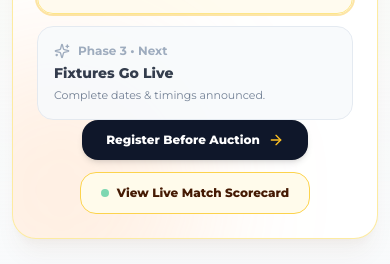
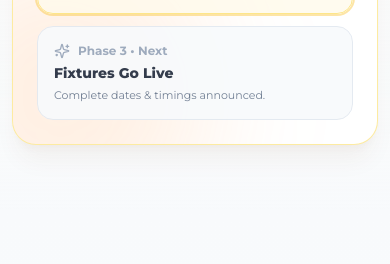
Before and after one commit to MOKSH1471/RPL-, a React (Vite) app in the folder apps/web/: page / in a window 390 px wide. Shown: the part 4820-5084 px from the top of the page. Built offline with nearby package versions, Linux system fonts and the light colour scheme; no server answers.

Commit message:
fix(web): restore Connect with RPL in navbar and remove schedule card buttons

```diff
--- a/apps/web/src/components/layout/Navbar.tsx
+++ b/apps/web/src/components/layout/Navbar.tsx
@@ -129,7 +129,7 @@ export const Navbar: React.FC<NavbarProps> = ({
     { id: 'gallery', label: 'Gallery', href: '#gallery' },
     { id: 'rules', label: 'Rules', href: '#/rules', isRoute: true },
     { id: 'faq', label: 'FAQ', href: '#/faq', isRoute: true },
-    { id: 'how-it-works', label: 'How It Works', href: '#how-it-works' },
+    { id: 'connect', label: 'Connect with RPL', href: '#connect' },
   ];
 
   const handleItemClick = (
--- a/apps/web/src/components/sections/ScheduleSection.tsx
+++ b/apps/web/src/components/sections/ScheduleSection.tsx
@@ -1,12 +1,12 @@
 import React from 'react';
 import { InView } from '@/components/ui/in-view';
-import { Calendar, Clock, Lock, Sparkles, ShieldCheck, Flame, ArrowRight } from 'lucide-react';
+import { Calendar, Clock, Lock, Sparkles, ShieldCheck, Flame } from 'lucide-react';
 
 interface ScheduleSectionProps {
   onRegisterClick?: () => void;
 }
 
-export const ScheduleSection: React.FC<ScheduleSectionProps> = ({ onRegisterClick }) => {
+export const ScheduleSection: React.FC<ScheduleSectionProps> = () => {
   return (
     <section id="schedule" className="py-16 md:py-24 relative z-10 w-full max-w-full overflow-hidden bg-gradient-to-b from-white via-amber-50/40 to-slate-50">
       <div className="max-w-7xl mx-auto px-3 sm:px-6 lg:px-8">
@@ -98,27 +98,6 @@ export const ScheduleSection: React.FC<ScheduleSectionProps> = ({ onRegisterClic
                   <p className="text-[11px] text-slate-500 mt-1">Complete dates &amp; timings announced.</p>
                 </div>
               </div>
-
-              {/* CTA */}
-              <div className="flex flex-wrap items-center justify-center gap-3">
-                {onRegisterClick && (
-                  <button
-                    type="button"
-                    onClick={onRegisterClick}
-                    className="inline-flex items-center space-x-2 px-6 py-3 rounded-2xl bg-slate-900 hover:bg-slate-800 active:scale-98 text-white font-extrabold text-xs sm:text-sm shadow-md transition-all cursor-pointer"
-                  >
-                    <span>Register Before Auction</span>
-                    <ArrowRight className="w-4 h-4 text-amber-400" />
-                  </button>
-                )}
-                <a
-                  href="#/scorecard"
-                  className="inline-flex items-center space-x-2 px-5 py-3 rounded-2xl bg-amber-50 hover:bg-amber-100 text-amber-950 font-extrabold text-xs sm:text-sm border border-amber-300 transition-all cursor-pointer shadow-xs"
-                >
-                  <span className="w-2 h-2 rounded-full bg-emerald-500 animate-pulse" />
-                  <span>View Live Match Scorecard</span>
-                </a>
-              </div>
             </div>
           </div>
         </InView>
```
